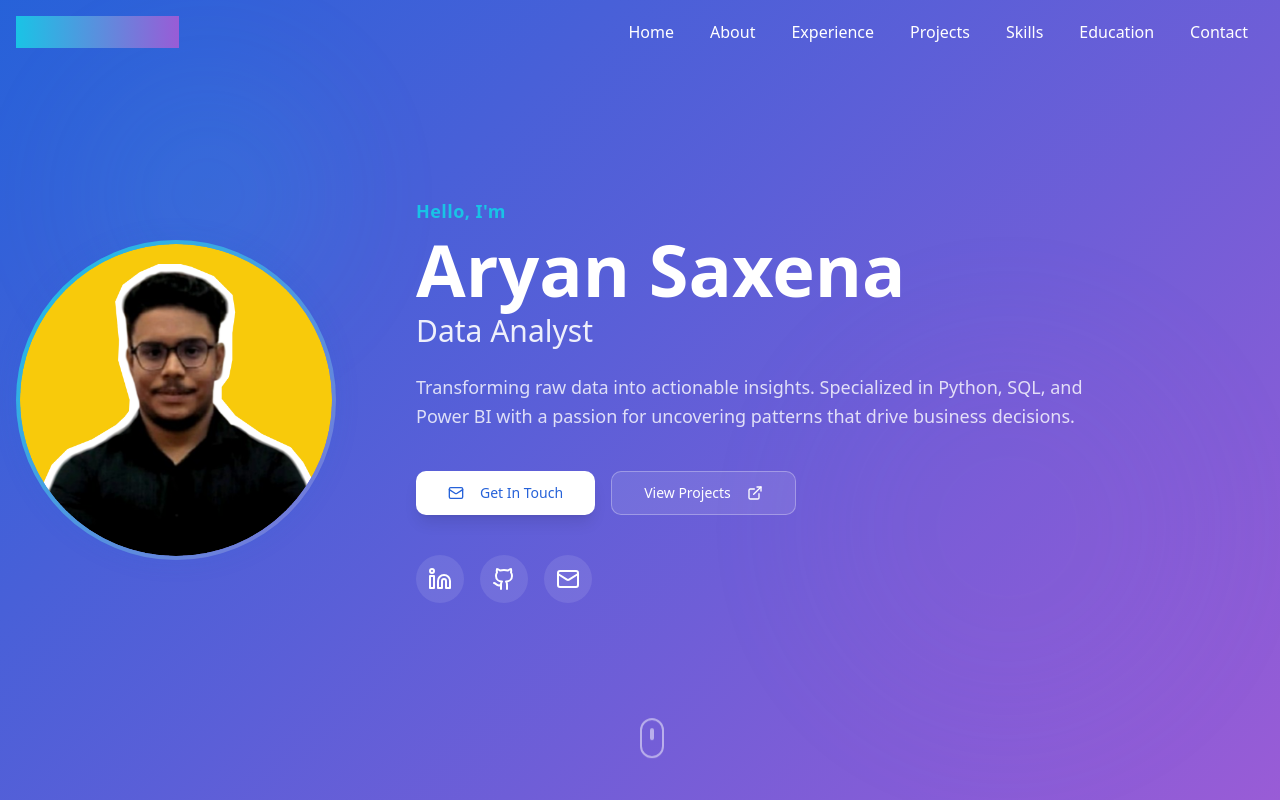
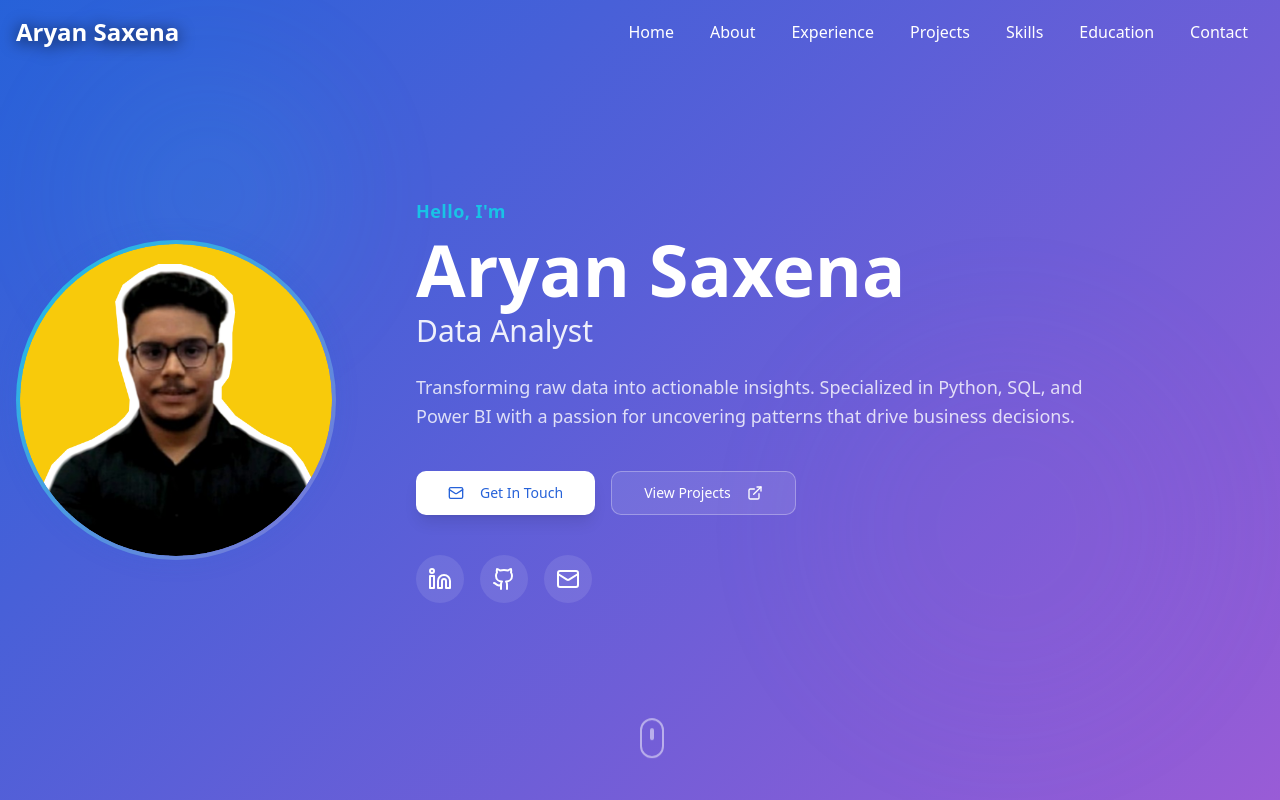
Before and after one commit to aryan-18-as/portfolio, a React (Vite) app: page / in a window 1280 px wide. Shown: the top 800 px of the page. Built offline with nearby package versions, Linux system fonts and the light colour scheme; the HTML template or start-up script is replaced by a standard one.

Commit message:
Refactor: Improve header appearance

```diff
--- a/src/components/Navigation.tsx
+++ b/src/components/Navigation.tsx
@@ -38,7 +38,11 @@ const Navigation = () => {
           {/* Logo */}
           <a
             href="#"
-            className="text-xl md:text-2xl font-bold gradient-accent bg-clip-text text-transparent hover:scale-105 transition-transform"
+            className={`text-xl md:text-2xl font-bold transition-all hover:scale-105 ${
+              isScrolled
+                ? "gradient-accent bg-clip-text text-transparent"
+                : "text-white drop-shadow-[0_2px_8px_rgba(0,0,0,0.8)]"
+            }`}
           >
             Aryan Saxena
           </a>
```
